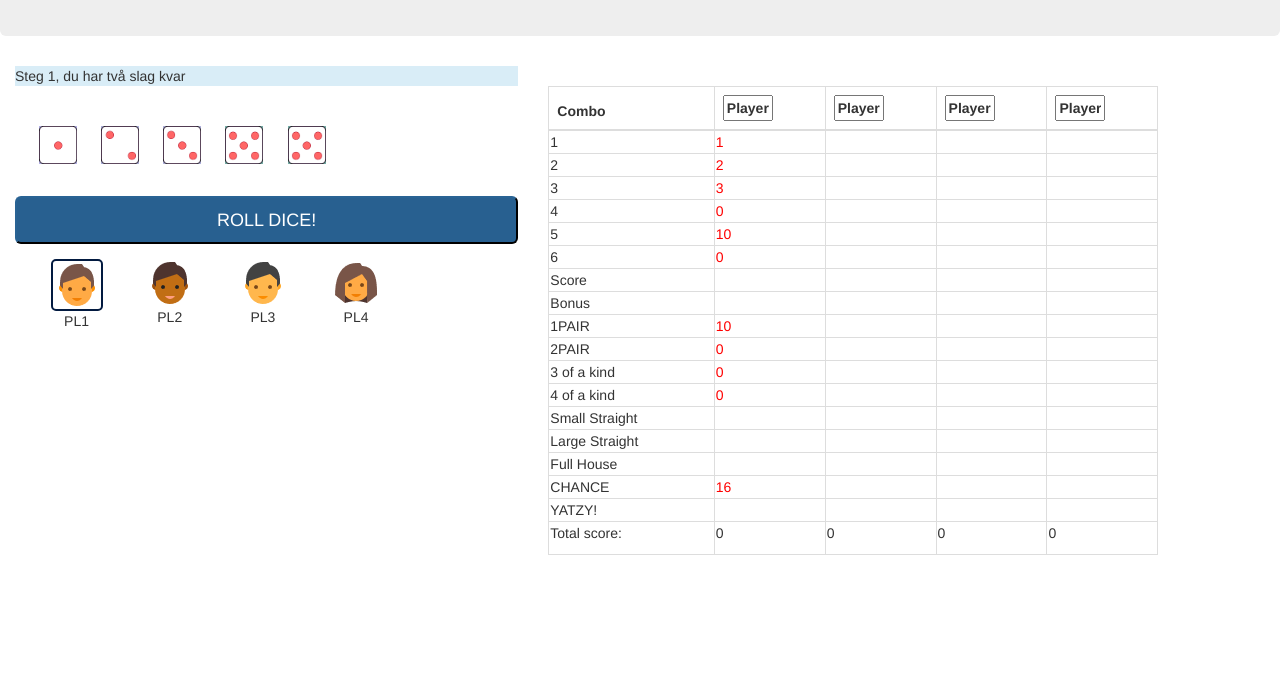
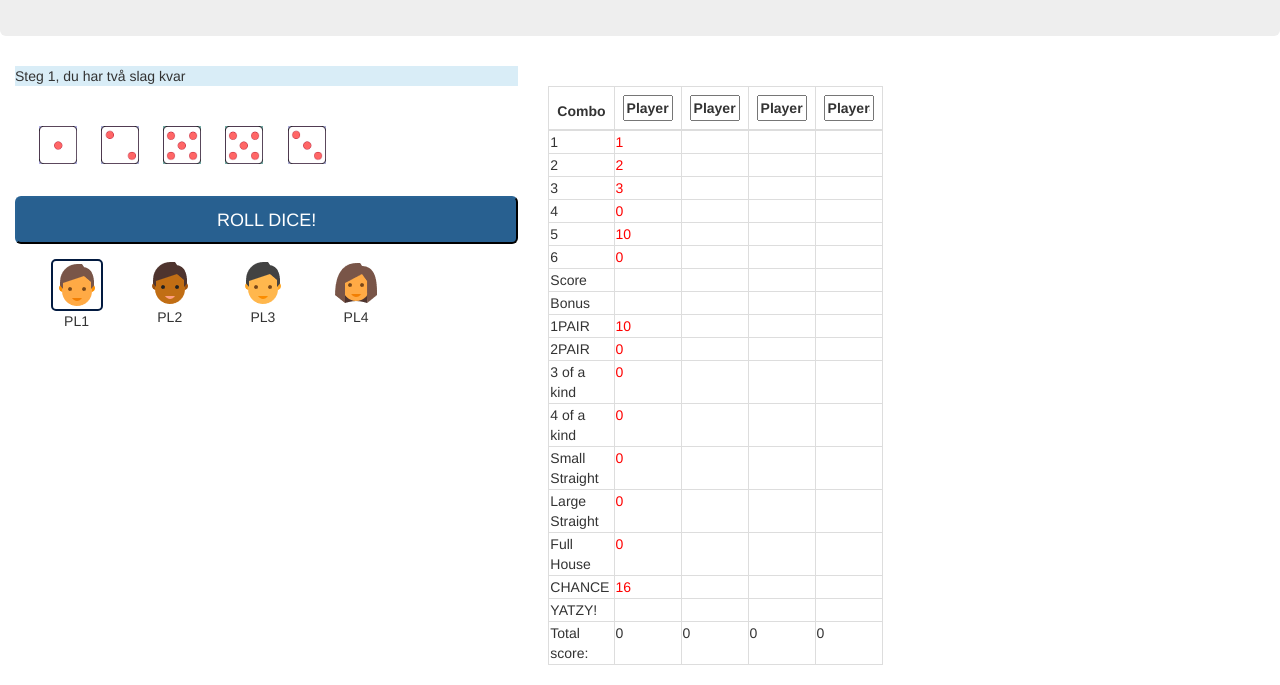
Before and after one commit to masoud1992/projectyatzy, a plain HTML site: page index.html in a window 1280 px wide. Both pictures are taken after a click on the button "ROLL DICE!". Shown: the part 159-844 px from the top of the page. Before the commit the page ends 800 px from the top, so only its background shows below. Drawn offline with nearby package versions, Linux system fonts and the light colour scheme.

Commit message:
Tärningsfix
Tärningar sparar rätt plats och sätts in på rätt index

```diff
--- a/index.html
+++ b/index.html
@@ -51,7 +51,7 @@
             </div>
         </div>
 
-		<div class="scoreBoard col-md-6 col-xs-6">
+		<div class="scoreBoard col-xs-12 col-md-3 ">
             <table class="table table-bordered">
                 <thead>
                     <tr>
--- a/js/main.js
+++ b/js/main.js
@@ -83,54 +83,54 @@ $(document).ready(function() {
         console.log(playerImage + 'changed');
     }
 
-    function throwDice(dicesToThrow) {
-        throwCounter++;
+    function throwDice() {
 
-        var dices = [];
+		throwCounter++;
+		var dices = [1,2,3,4,5];
 
-        for (var i = 0; i < dicesToThrow; i++) {
-            var randomNum = Math.floor((Math.random() * 6) + 1);
-            dices.push(randomNum);
-        }
+		for(i=1;i<=5;i++){
 
-        console.log('Antal markerade: ' + $('.playground .marked').length);
+			var diceNumber = returnNumberAsWord(i);
 
-        for (i = 1; i <= $('.playground .marked').length; i++)
-        {
-            var dice = returnNumberAsWord(i);
+			if($('#dice'+diceNumber).hasClass('unmarked')){
 
-            for (i = 1; i <= 5; i++)
-            {
-                dice = returnNumberAsWord(i);
+				var randomNumber = Math.floor((Math.random()*6)+1);
+				dices.splice(i-1,1,randomNumber);
 
-                if ($('#dice' + dice).hasClass('marked'))
-                {
-                    var diceName = $('#dice' + dice).attr('src');
-                    var diceText = diceName.substr(diceName.length - 5);
 
-                    diceText = diceText.substr(0, 1);
+			}
+			else if($('#dice'+diceNumber).hasClass('marked')){
 
-                    console.log('diceText = ' + diceText);
+				console.log('markerad position på tärning: '+i);
+				var diceText=$('#dice'+diceNumber).attr('src');
+				diceText=diceText.substr(-5,1);
+				var diceValue=parseInt(diceText);
 
-                    var diceNumber = parseInt(diceText);
+				dices.splice(i-1,1,diceValue);
+			}
 
-                    //lägg till siffran på rätt index i dices
+		}
 
-                    dices.push(diceNumber);
-                }
-            }
-        }
+		console.log('Initial array ' + dices);
+		var tempArray = dices;
 
-        console.log('Dices: ' + dices)
+        getSpelLogik(tempArray);
 
-        getSpelLogik(dices);
+		console.log('Efter spellogik, dices: ' + dices);
+		console.log('Efter spellogik, tempArray: ' + tempArray);
+
         return dices;
     }
 
     $(".table").on("click", function(e){
         var plats = e.target.id;
         var score = plats.substr(plats.length - 1);
+        var overNineScore = plats.substr(plats.length - 2);
 
+		overNineScore=overNineScore.substr(0,1);
+		if(overNineScore==1){
+			score=overNineScore+score;
+		}
         if(('#' + e.target.id) == ('#player' + activePlayer + 'score' + score) && throwCounter > 0)
         {
             if($('#'+e.target.id).hasClass('unchosen'))
@@ -144,17 +144,19 @@ $(document).ready(function() {
 
 
      function getSpelLogik(dices){
-        for(var f in spellogik){
 
 
-            if($('#player' + activePlayer + spellogik[f](dices).plats).hasClass('unchosen')){
-
-                    $('#player' + activePlayer + spellogik[f](dices).plats).text(spellogik[f](dices).sum);
-
-                }
+        for(var f in spellogik){
+			console.log('getSpelLogik före: ' + dices);
+			if($('#player' + activePlayer + spellogik[f](dices).plats).hasClass('unchosen'))
+			{
+				$('#player' + activePlayer + spellogik[f](dices).plats).text(spellogik[f](dices).sum);
+            }
+			console.log('getSpelLogik efter: ' + dices);
             console.log(spellogik[f](dices).sum);
             console.log(spellogik[f](dices).plats);
         }
+
 
     }
 
@@ -180,10 +182,8 @@ $(document).ready(function() {
             }
 
         } else {
-            dicesToThrow = $(".playground .unmarked").length;
-            displayDice(throwDice(dicesToThrow));
+            displayDice(throwDice());
             nextStepGuide(throwCounter);
-
         }
         if (gameOver) {
             totalScore(tempPlayerField, inputCountertemp);
@@ -210,15 +210,15 @@ $(document).ready(function() {
     function displayDice(dices) {
 
         var currentDice = 0;
-
+		console.log('Grafisk array: '+dices);
         for (i = 1; i <= 5; i++) {
             var diceImage = returnNumberAsWord(i);
+			var number = dices[currentDice];
 
-            if ($('#dice' + diceImage).hasClass('unmarked')) {
-                var number = dices[currentDice];
-                $('#dice' + diceImage).attr("src", "images/dices/" + number + ".png");
-                currentDice += 1;
-            }
+			$('#dice' + diceImage).attr("src", "images/dices/" + number + ".png");
+
+			currentDice += 1;
+			console.log('currentdices: '+ currentDice);
         }
     }
 
--- a/js/spellogik.js
+++ b/js/spellogik.js
@@ -93,8 +93,10 @@ var spellogik = {
                 return b-a;
             });
 
-            score = tempArray[0]+tempArray[0];
-
+			if (tempArray.length == 1)
+			{
+				score = tempArray[0]+tempArray[0];
+            }
         return {sum: score, plats: "score7"};
     },
 
@@ -188,17 +190,27 @@ var spellogik = {
 
     smallStraight: function(dices){
     	var score = null;
-        var counter = 0
+        var counter = 0;
         var isSmallStraight = false;
-        dices.sort(function(a,b){
+
+		var tempArray = [];
+
+        /* tempArray.sort(function(a,b){
             return a-b;
-        });
+        }); */
 
-        if(dices[0] == 1){
+		for (var i = 0; i < dices.length; i++)
+		{
+			tempArray.push(dices[i]);
+		}
+
+		console.log('dices i small straight: ' + dices);
+
+        if(tempArray[0] == 1){
 
 
-            for(var i = 0; i < dices.length; i++){
-                if(dices[i] == counter+1){
+            for(var i = 0; i < tempArray.length; i++){
+                if(tempArray[i] == counter+1){
 
                     isSmallStraight = true;
                     counter++;
@@ -212,9 +224,16 @@ var spellogik = {
             }
         }
 
+
         if(isSmallStraight){
             score = 15;
         }
+		else
+		{
+			score = 0;
+		}
+
+
 
         return {sum: score, plats: "score11"};
     },
@@ -223,15 +242,18 @@ var spellogik = {
     	var score = null;
         var counter = 1;
         var isLargeStraight = false;
-        dices.sort(function(a,b){
-            return a-b;
-        });
+		var tempArray = [];
 
-        if(dices[0] == 2){
+		for (var i = 0; i < dices.length; i++)
+		{
+			tempArray.push(dices[i]);
+		}
+
+        if(tempArray[0] == 2){
 
 
-            for(var i = 0; i < dices.length; i++){
-                if(dices[i] == counter+1){
+            for(var i = 0; i < tempArray.length; i++){
+                if(tempArray[i] == counter+1){
 
                     isLargeStraight = true;
                     counter++;
@@ -248,6 +270,10 @@ var spellogik = {
         if(isLargeStraight){
             score = 20;
         }
+		else
+		{
+			score = 0;
+		}
 
         return {sum: score, plats: "score12"};
     },
@@ -255,15 +281,20 @@ var spellogik = {
     fullHouse: function(dices){
 
        var score = null;
+	   var tempArray = [];
 
+	   for (var i = 0; i < dices.length; i++)
+		{
+			tempArray.push(dices[i]);
+		}
 
-        dices.sort(function(a,b){
-            return a-b;
-        });
-
-        if(((dices[0] == dices[1]) &&  (dices[3] == dices[4])) && ((dices[2] == dices[1]) || (dices[2] == dices[4]))) {
+        if(((tempArray[0] == tempArray[1]) &&  (tempArray[3] == tempArray[4])) && ((tempArray[2] == tempArray[1]) || (tempArray[2] == tempArray[4]))) {
             score = 28;
         }
+		else
+		{
+			score = 0;
+		}
 
         return {sum: score, plats: "score13"};
 
```
